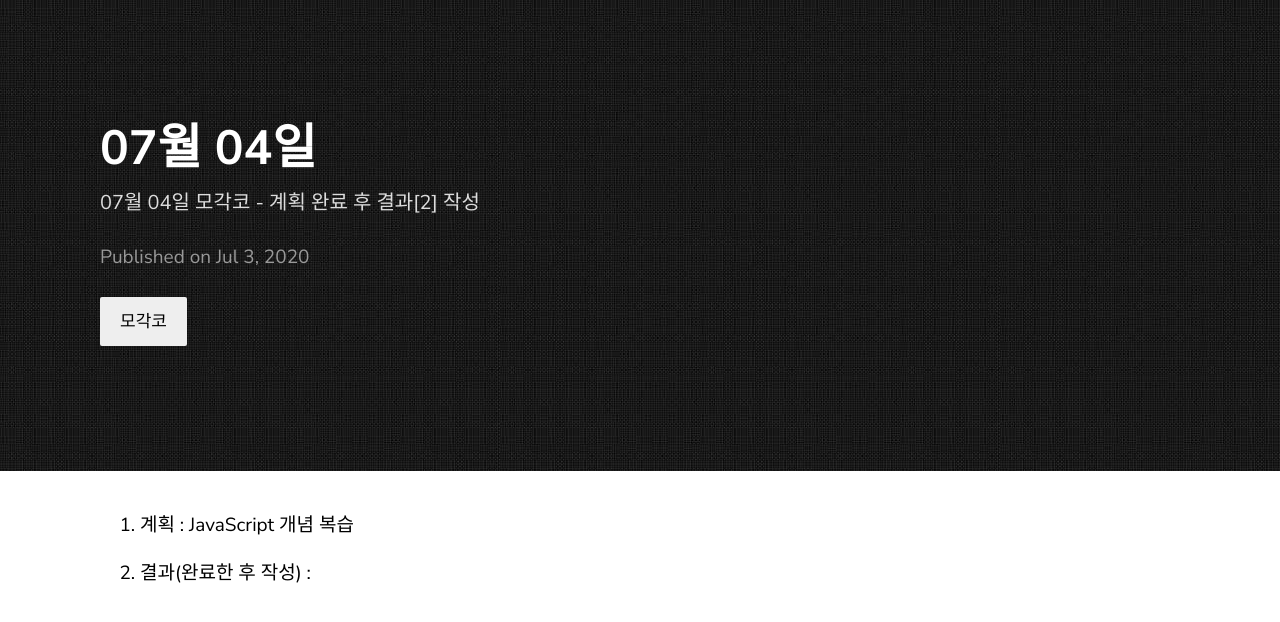
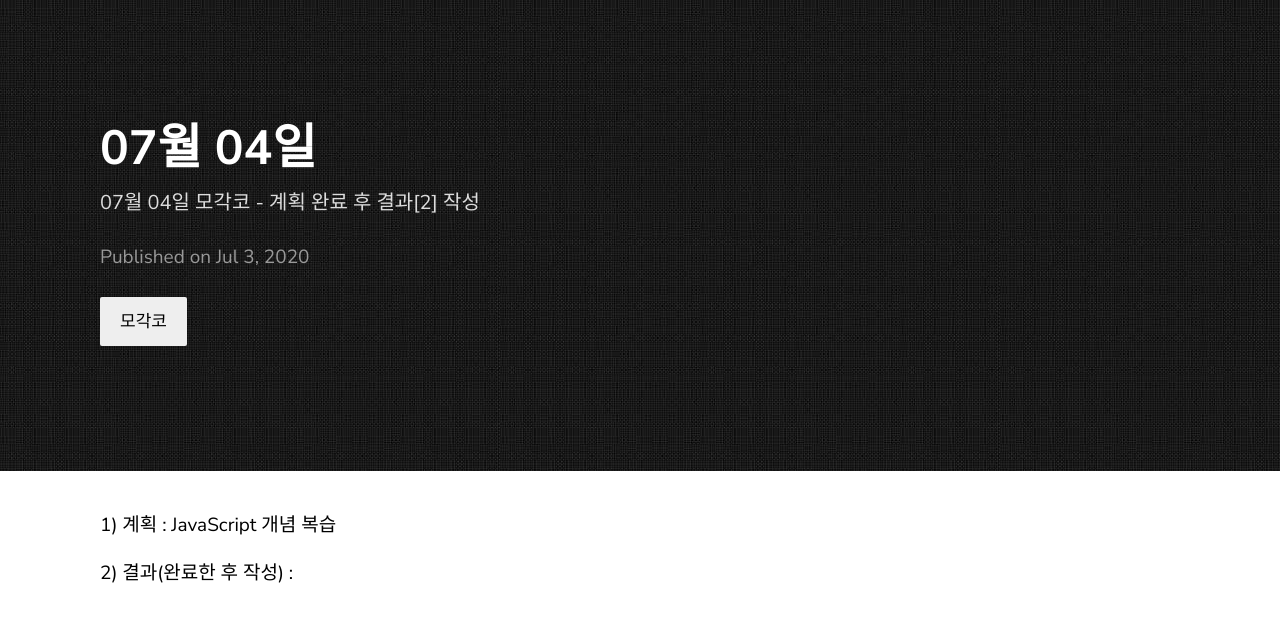
Before and after one commit to CH0213/CH0213.github.io, a Jekyll site: the page built from _posts/2020-07-04-07월 04일.markdown, in a window 1280 px wide. Shown: the top 622 px of the page. Built offline with Jekyll 4.4.1, drawn with Linux system fonts in a browser that asks for light colours.

Commit message:
Post changed

```diff
--- a/_config.yml
+++ b/_config.yml
@@ -17,7 +17,7 @@ sass:
 permalink: /posts/:title/
 texture:
   title: 개발 공부 블로그
-  tagline: Kim Chunghwan.
+  tagline: Kim Chunghwan
   date_format: "%b %-d, %Y"
   style: black
   showNav: false
--- a/_posts/2020-07-04-07월 04일.markdown
+++ b/_posts/2020-07-04-07월 04일.markdown
@@ -6,7 +6,8 @@ date:   2020-07-04 00:00:00 +0530
 categories: 모각코
 ---
 
-1. 계획 : JavaScript 개념 복습
+1) 계획 : JavaScript 개념 복습
 
 
-2. 결과(완료한 후 작성) :
+
+2) 결과(완료한 후 작성) :
```
